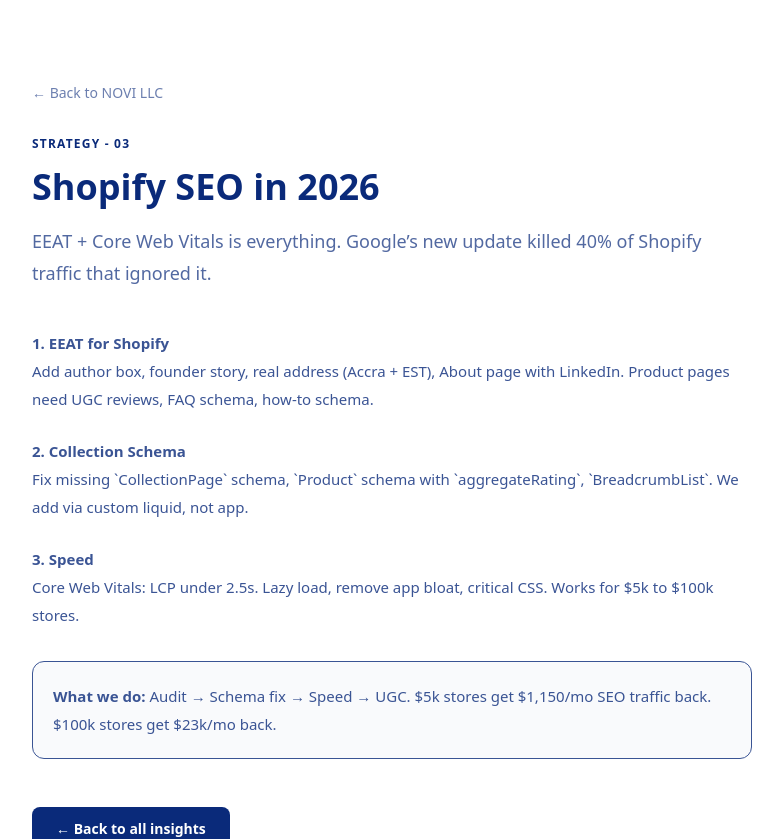
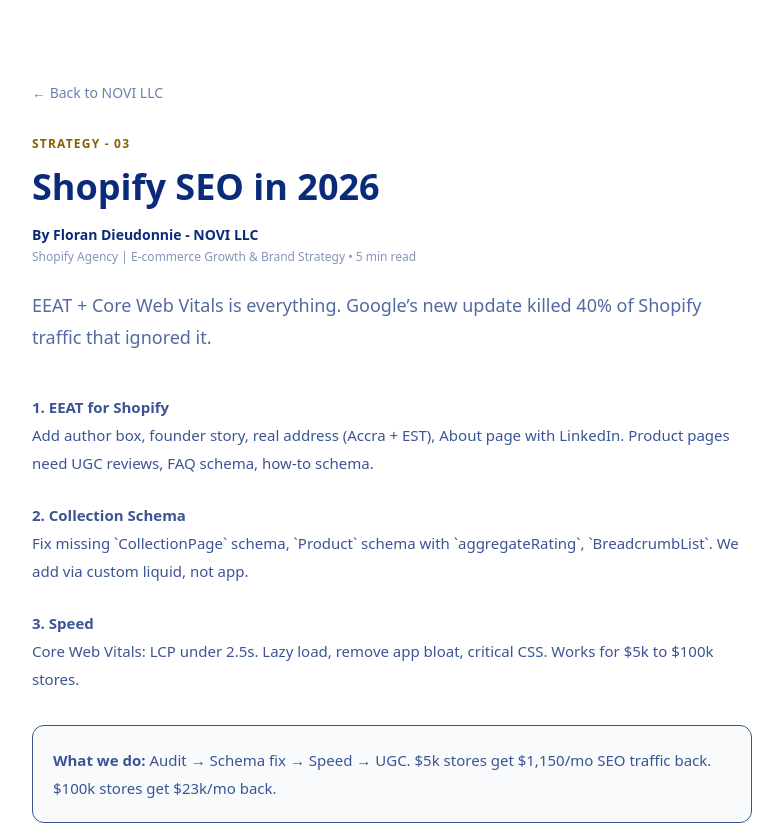
Before and after one commit to NOVI-I6699-cmd/portfolio-starter-kit, a Next.js app: page /shopify-seo-2026 in a window 1280 px wide. Shown: the top 839 px of the page, without its empty margins (248-1031 px from the left). Built offline with nearby package versions, Linux system fonts and the light colour scheme.

Commit message:
Update page.tsx

```diff
--- a/app/shopify-seo-2026/page.tsx
+++ b/app/shopify-seo-2026/page.tsx
@@ -1,12 +1,17 @@
 import Link from 'next/link'
 export default function Page(){
   return (
-    <main className="max-w-3xl mx-auto px-6 py-20">
+    <main className="max-w-3xl mx-auto px-6 py-20 bg-white">
       <Link href="/" className="text-sm text-[#0A2A7A]/60 hover:underline">← Back to NOVI LLC</Link>
-      <p className="mt-8 text-xs tracking-widest uppercase font-semibold">STRATEGY - 03</p>
+      <p className="mt-8 text-xs tracking-widest uppercase font-semibold text-[#8B5E00]">STRATEGY - 03</p>
       <h1 className="mt-3 text-4xl font-bold leading-tight text-[#0A2A7A]">Shopify SEO in 2026</h1>
-      <p className="mt-4 text-lg opacity-70 leading-8">EEAT + Core Web Vitals is everything. Google’s new update killed 40% of Shopify traffic that ignored it.</p>
-      <div className="mt-10 space-y-6 text-[15px] leading-7 opacity-80">
+
+      {/* REQUIRED BYLINE - ON ALL CASES */}
+      <p className="mt-4 text-sm font-bold text-[#0A2A7A]">By Floran Dieudonnie - NOVI LLC</p>
+      <p className="mt-1 text-xs text-[#0A2A7A]/50">Shopify Agency | E-commerce Growth & Brand Strategy • 5 min read</p>
+
+      <p className="mt-6 text-lg opacity-70 leading-8 text-[#0A2A7A]">EEAT + Core Web Vitals is everything. Google’s new update killed 40% of Shopify traffic that ignored it.</p>
+      <div className="mt-10 space-y-6 text-[15px] leading-7 opacity-80 text-[#0A2A7A]">
         <div><strong className="text-[#0A2A7A]">1. EEAT for Shopify</strong><br/>Add author box, founder story, real address (Accra + EST), About page with LinkedIn. Product pages need UGC reviews, FAQ schema, how-to schema.</div>
         <div><strong className="text-[#0A2A7A]">2. Collection Schema</strong><br/>Fix missing `CollectionPage` schema, `Product` schema with `aggregateRating`, `BreadcrumbList`. We add via custom liquid, not app.</div>
         <div><strong className="text-[#0A2A7A]">3. Speed</strong><br/>Core Web Vitals: LCP under 2.5s. Lazy load, remove app bloat, critical CSS. Works for $5k to $100k stores.</div>
```
